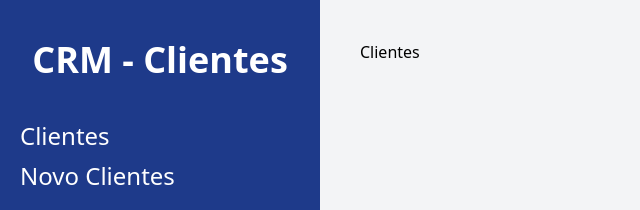
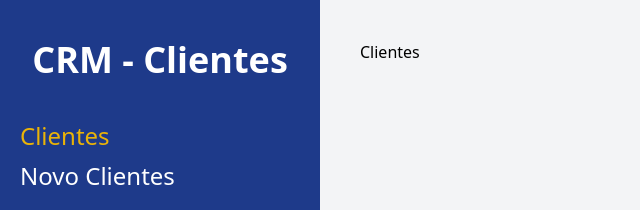
Before and after one commit to marshalmori/crm-react, a React (Vite) app: page / in a window 1280 px wide. Shown: the top 210 px of the page, without its empty margins (0-640 px from the left). Built offline with nearby package versions, Linux system fonts and the light colour scheme.

Commit message:
Deixar o link da página atual destacado em outra cor

```diff
--- a/src/components/Layout.jsx
+++ b/src/components/Layout.jsx
@@ -1,6 +1,8 @@
-import { Outlet, Link } from "react-router-dom";
+import { Outlet, Link, useLocation } from "react-router-dom";
 
 const Layout = () => {
+  const location = useLocation();
+
   return (
     <div className="md:flex md:min-h-screen">
       <aside className="md:w-1/4 bg-blue-900 px-5 py-10">
@@ -9,13 +11,19 @@ const Layout = () => {
         </h2>
         <nav className="mt-10">
           <Link
-            className="text-2xl block mt-2 hover:text-blue-400 text-white"
+            className={`${
+              location.pathname === "/" ? "text-yellow-500" : "text-white"
+            } text-2xl block mt-2 hover:text-blue-400`}
             to="/"
           >
             Clientes
           </Link>
           <Link
-            className="text-2xl block mt-2 hover:text-blue-400 text-white"
+            className={`${
+              location.pathname === "/clientes/nuevo"
+                ? "text-yellow-500"
+                : "text-white"
+            } text-2xl block mt-2 hover:text-blue-400`}
             to="/clientes/nuevo"
           >
             Novo Clientes
```
